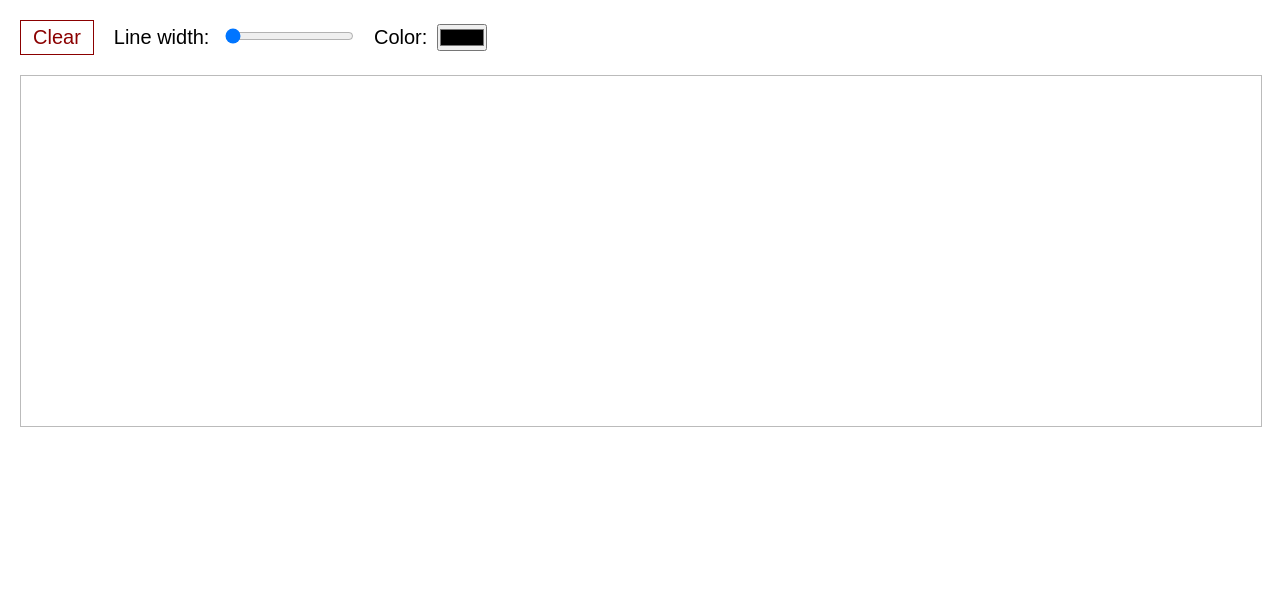
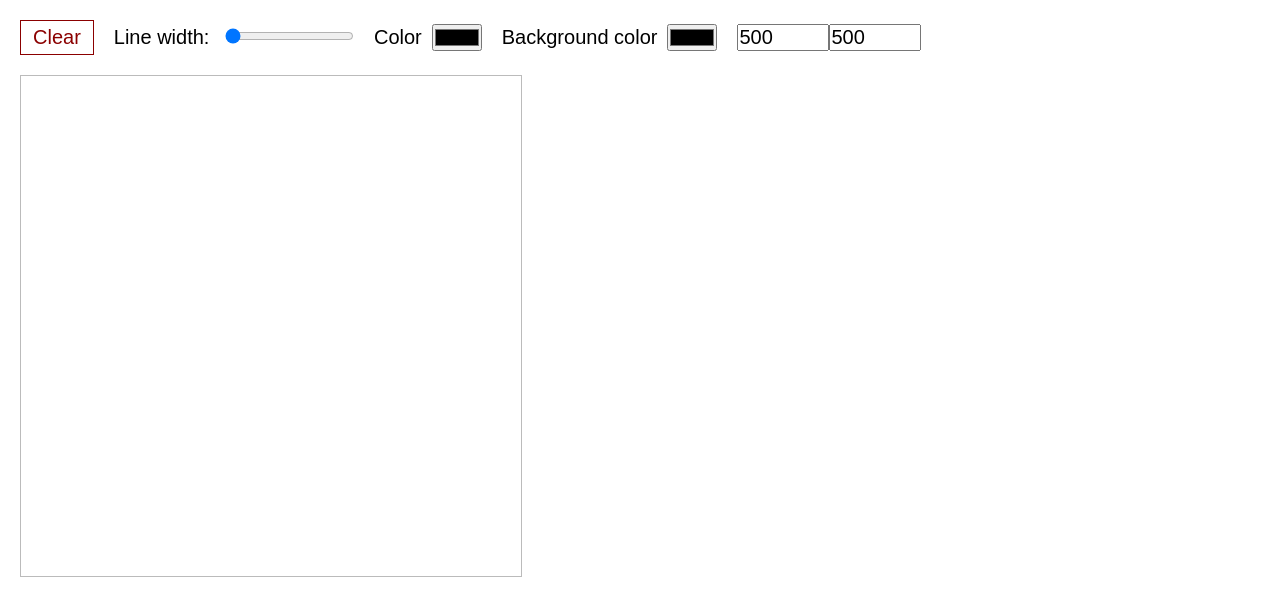
Before and after one commit to DmitryAvilov23/paint, an Angular app: page / in a window 1280 px wide. Shown: the top 616 px of the page. Built offline with nearby package versions, Linux system fonts and the light colour scheme.

Commit message:
complete

```diff
--- a/src/app/views/paint-field/canvas/canvas.component.scss
+++ b/src/app/views/paint-field/canvas/canvas.component.scss
@@ -1,6 +1,4 @@
 .canvas {
     cursor: crosshair;
-    width: 100%;
-    height: 350px;
     border: 1px solid #bbbbbb;
 }
--- a/src/app/views/paint-field/canvas/canvas.component.ts
+++ b/src/app/views/paint-field/canvas/canvas.component.ts
@@ -1,5 +1,6 @@
 import { AfterViewInit, Component, ElementRef, HostListener, OnDestroy, ViewChild } from '@angular/core';
 import { fromEvent, map, Observable, pairwise, Subject, switchMap, takeUntil } from 'rxjs';
+import { ICanvasSize } from '../interfaces';
 
 import { PaintService } from '../paint.service';
 
@@ -40,13 +41,16 @@ export class CanvasComponent implements AfterViewInit, OnDestroy {
     this._scale = this._nativeWindow.devicePixelRatio;
     this._context = this._canvas.getContext('2d')!;
 
+
     this.initEvents();
     this.initCanvas();
 
     this.createMouseDownSubscribtion();
     this.createClearFieldSubscribtion();
+    this.createBgColorSubscribtion();
     this.createLineWidthSubscribtion();
     this.createLineColorSubscribtion();
+    this.createCanvasSizeSubscribtion();
   }
 
   ngOnDestroy(): void {
@@ -88,6 +92,36 @@ export class CanvasComponent implements AfterViewInit, OnDestroy {
     });
   }
 
+  private createBgColorSubscribtion(): void {
+    this._paintService.onBackgroundColorChange.pipe(takeUntil(this._ngUnsubscribe)).subscribe((color: string) => {
+      this._canvas.style.backgroundColor = color;
+    });
+  }
+
+  private createCanvasSizeSubscribtion(): void {
+    this._paintService.onCanvasSizeChange.pipe(takeUntil(this._ngUnsubscribe)).subscribe((size: ICanvasSize) => {
+      const maxCanvasWidth: number = this._nativeWindow.innerWidth - 40;
+      const maxCanvasHeight: number = 2000;
+      const defaultCanvasSize = 100;
+
+      if (size.width > maxCanvasWidth) {
+        this._canvas.width = maxCanvasWidth * this._scale;
+      } else if (size.width < defaultCanvasSize) {
+        this._canvas.width = defaultCanvasSize * this._scale;
+      } else {
+        this._canvas.width = size.width * this._scale;
+      };
+
+      if (size.height < defaultCanvasSize) {
+        this._canvas.height = defaultCanvasSize * this._scale;
+      } else if (size.height > maxCanvasHeight) {
+        this._canvas.height = maxCanvasHeight * this._scale;
+      } else {
+        this._canvas.height = size.height * this._scale;
+      };
+    });
+  }
+
   private createLineWidthSubscribtion(): void {
     this._paintService.onLineWidthChange.pipe(takeUntil(this._ngUnsubscribe)).subscribe((width: number) => {
       this._context.lineWidth = width;
--- /dev/null
+++ b/src/app/views/paint-field/interfaces.ts
@@ -0,0 +1,4 @@
+export interface ICanvasSize {
+    width: number;
+    height: number;
+}
--- a/src/app/views/paint-field/paint.module.ts
+++ b/src/app/views/paint-field/paint.module.ts
@@ -8,6 +8,7 @@ import { CanvasComponent } from './canvas/canvas.component';
 import { RangeInputComponent } from './tools-panel/range-input/range-input.component';
 import { ClearButtonComponent } from './tools-panel/clear-button/clear-button.component';
 import { ColorInputComponent } from './tools-panel/color-input/color-input.component';
+import { CanvasSizeComponent } from './tools-panel/canvas-size/canvas-size.component';
 
 @NgModule({
   declarations: [
@@ -16,7 +17,8 @@ import { ColorInputComponent } from './tools-panel/color-input/color-input.compo
     CanvasComponent,
     RangeInputComponent,
     ColorInputComponent,
-    ClearButtonComponent
+    ClearButtonComponent,
+    CanvasSizeComponent
   ],
   imports: [
     CommonModule,
--- a/src/app/views/paint-field/paint.service.ts
+++ b/src/app/views/paint-field/paint.service.ts
@@ -1,4 +1,7 @@
 import { EventEmitter, Injectable } from "@angular/core";
+import { BehaviorSubject } from "rxjs";
+
+import { ICanvasSize } from "./interfaces";
 
 @Injectable({
     providedIn: 'root'
@@ -7,4 +10,6 @@ export class PaintService {
     public onClear: EventEmitter<void> = new EventEmitter<void>();
     public onLineWidthChange: EventEmitter<number> = new EventEmitter<number>();
     public onColorChange: EventEmitter<string> = new EventEmitter<string>();
+    public onBackgroundColorChange: EventEmitter<string> = new EventEmitter<string>();
+    public onCanvasSizeChange: BehaviorSubject<ICanvasSize> = new BehaviorSubject<ICanvasSize>( { width: 0, height: 0 } );
 }
--- /dev/null
+++ b/src/app/views/paint-field/tools-panel/canvas-size/canvas-size.component.html
@@ -0,0 +1,4 @@
+<div class="canvas-size">
+    <input class="canvas-size__input" min="50" max="2000" [(ngModel)]="width" (change)="changeCanvasSize()" placeholder="width in px" type="number">
+    <input class="canvas-size__input" min="50" max="2000" [(ngModel)]="height" (change)="changeCanvasSize()" placeholder="height in px" type="number">
+</div>
--- /dev/null
+++ b/src/app/views/paint-field/tools-panel/canvas-size/canvas-size.component.ts
@@ -0,0 +1,26 @@
+import { AfterViewInit, Component } from '@angular/core';
+
+import { PaintService } from '../../paint.service';
+
+@Component({
+  selector: 'app-canvas-size',
+  templateUrl: './canvas-size.component.html',
+  styleUrls: ['./canvas-size.component.scss']
+})
+export class CanvasSizeComponent implements AfterViewInit {
+
+  public width: number = 500;
+  public height: number = 500;
+
+  constructor(private _paintService: PaintService) { }
+
+  ngAfterViewInit(): void {
+    this.changeCanvasSize();
+  }
+
+  changeCanvasSize() {
+    this._paintService.onCanvasSizeChange.next(
+      { width: this.width, height: this.height }
+    );
+  }
+}
--- a/src/app/views/paint-field/tools-panel/color-input/color-input.component.html
+++ b/src/app/views/paint-field/tools-panel/color-input/color-input.component.html
@@ -1,4 +1,4 @@
-<label class="color">
-    Color:
-    <input class="color__input left-10" [(ngModel)]="color" (ngModelChange)="changeLineColor()" type="color">
+<label class="color right-20">
+    {{ isBgInput ? "Background color" : "Color" }}
+    <input class="color__input left-10" [(ngModel)]="color" (ngModelChange)="changeColor()" type="color">
 </label>
--- a/src/app/views/paint-field/tools-panel/color-input/color-input.component.ts
+++ b/src/app/views/paint-field/tools-panel/color-input/color-input.component.ts
@@ -1,4 +1,4 @@
-import { Component, OnInit } from '@angular/core';
+import { Component, Input } from '@angular/core';
 
 import { PaintService } from '../../paint.service';
 
@@ -7,16 +7,21 @@ import { PaintService } from '../../paint.service';
   templateUrl: './color-input.component.html',
   styleUrls: ['./color-input.component.scss']
 })
-export class ColorInputComponent implements OnInit {
+export class ColorInputComponent {
+
+  @Input() isBgInput = false;
 
   public color: string = "#000";
 
   constructor(private _paintService: PaintService) { }
 
-  ngOnInit(): void {
-  }
+  changeColor() {
+    if (this.isBgInput) {
+      this._paintService.onBackgroundColorChange.emit(this.color);
 
-  changeLineColor() {
+      return;
+    }
+
     this._paintService.onColorChange.emit(this.color);
   }
 }
--- a/src/app/views/paint-field/tools-panel/tools-panel.component.html
+++ b/src/app/views/paint-field/tools-panel/tools-panel.component.html
@@ -2,4 +2,6 @@
     <app-clear-button></app-clear-button>
     <app-range-input></app-range-input>
     <app-color-input></app-color-input>
+    <app-color-input [isBgInput]="true"></app-color-input>
+    <app-canvas-size></app-canvas-size>
 </div>
--- /dev/null
+++ b/src/styles/_mixins.scss
@@ -0,0 +1,4 @@
+@mixin flex_ai_center() {
+    display: flex;
+    align-items: center;
+}
```
Also changed, not shown: src/app/views/paint-field/tools-panel/canvas-size/canvas-size.component.scss (added).
